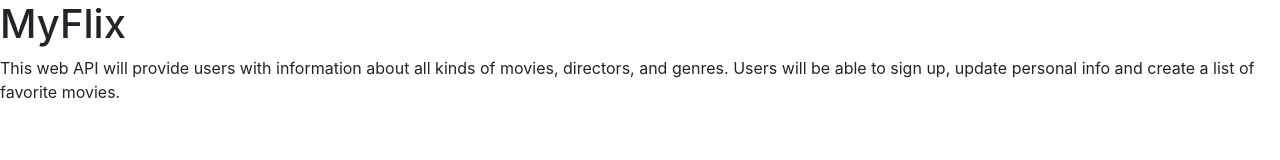
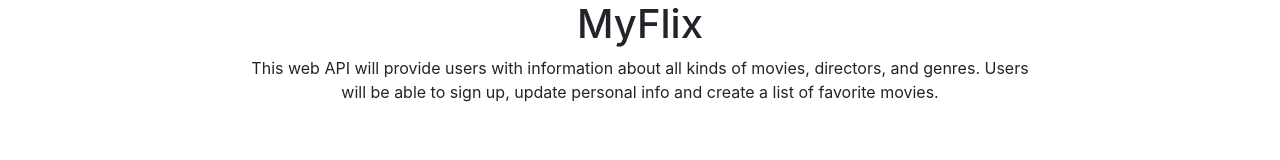
Before and after one commit to ItsJustTomDev/movie_api, a plain HTML site: page src/documentation.html in a window 1280 px wide. Drawn offline with nearby package versions, Linux system fonts and the light colour scheme; the site is published under a folder, as on GitHub Pages, so addresses that start at the root find nothing.

Commit message:
Update documentation.html

```diff
--- a/src/documentation.html
+++ b/src/documentation.html
@@ -10,7 +10,7 @@
       integrity="sha384-Gn5384xqQ1aoWXA+058RXPxPg6fy4IWvTNh0E263XmFcJlSAwiGgFAW/dAiS6JXm"
       crossorigin="anonymous"
     />
-    <link rel="stylesheet" href="/css/styles.css" type="text/css" />
+    <link rel="stylesheet" href="../css/styles.css" type="text/css" />
     <title>Document</title>
   </head>
   <body>
```
